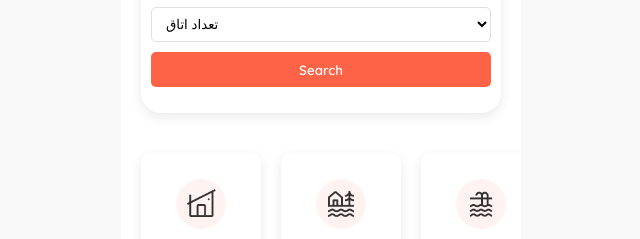
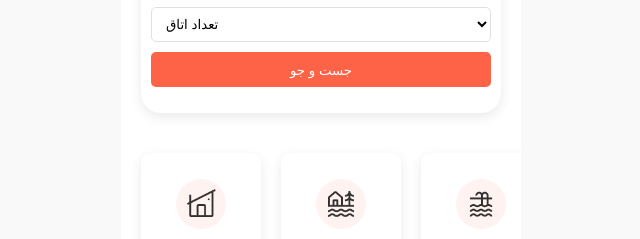
Before and after one commit to MaedehR123/app-home, a plain HTML site: page index.html in a window 1280 px wide. Shown: the part 338-577 px from the top of the page, 319-959 px from the left. Drawn offline with Linux system fonts and the light colour scheme.

Commit message:
chande some words Index.html

```diff
--- a/index.html
+++ b/index.html
@@ -51,7 +51,7 @@
 						<option value="3">3</option>
 						<option value="4">4</option>
 					</select>
-					<button>Search</button>
+					<button>جست و جو</button>
 				</form>
 			</div>
 
```
